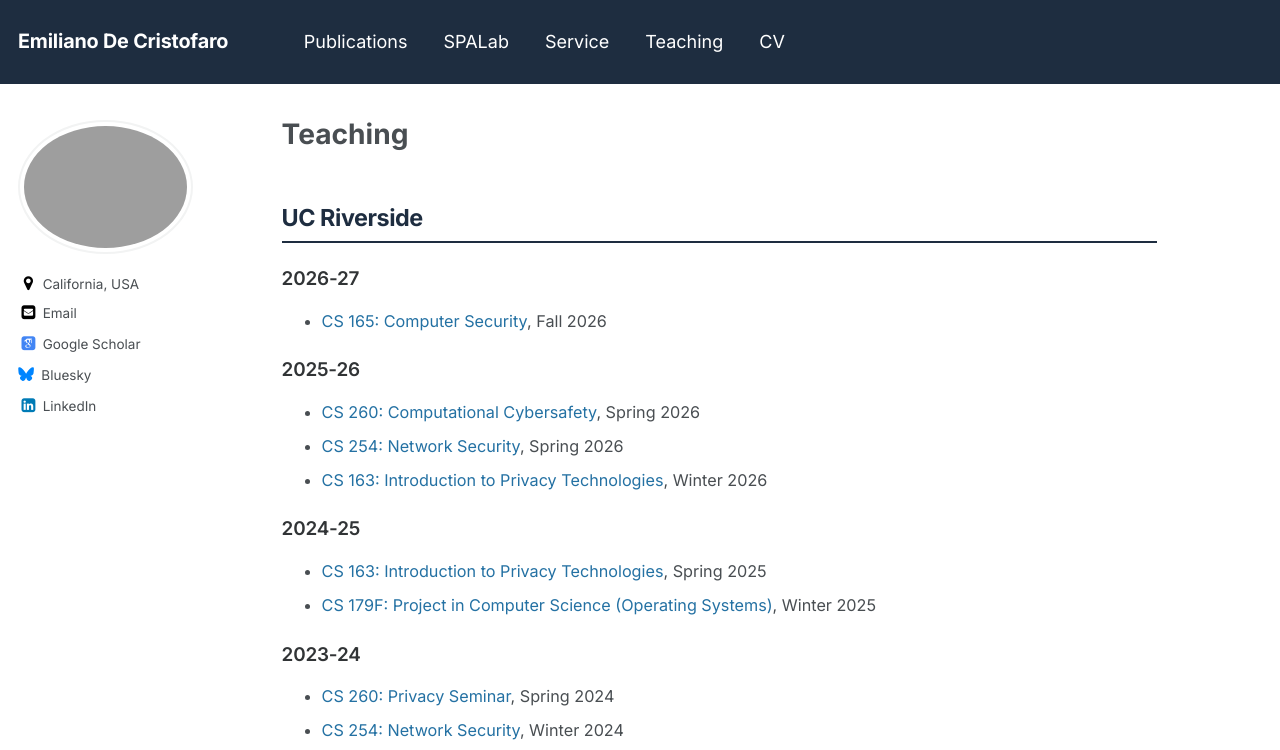
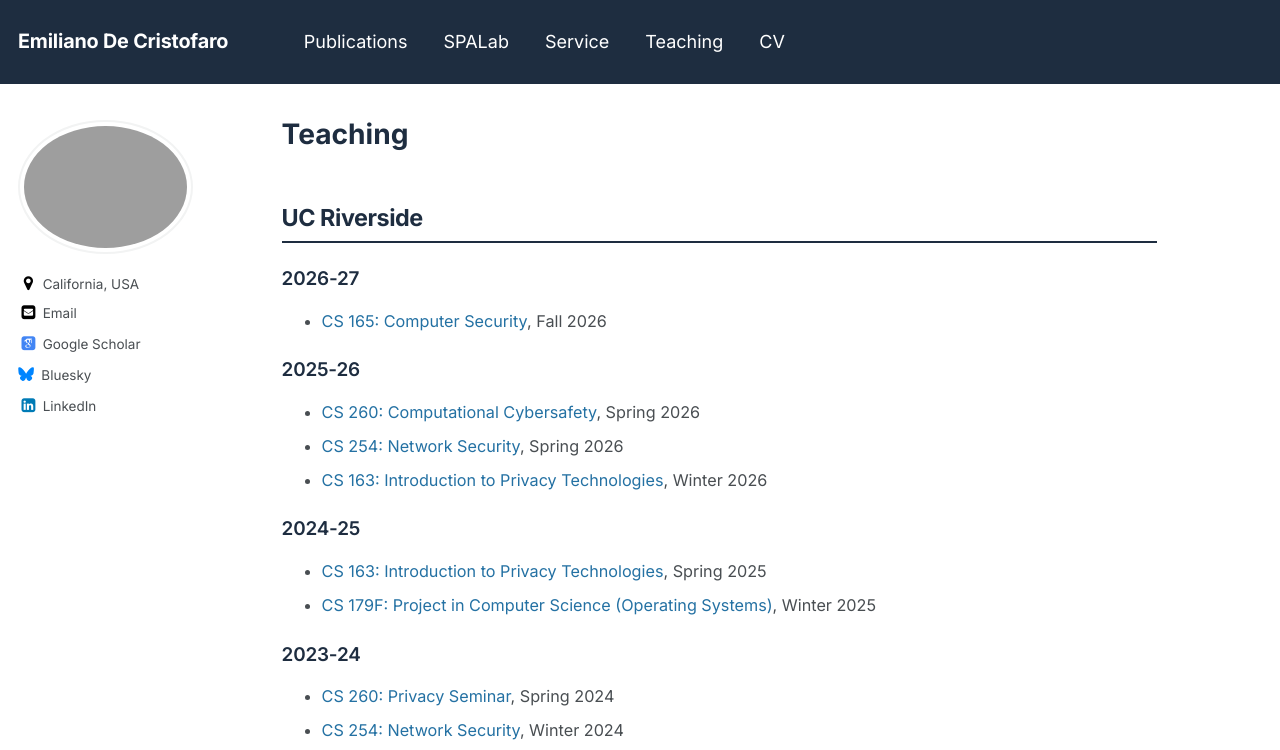
Before and after one commit to emidec/emidec.github.io, a Jekyll site: the page built from _pages/teaching.md, in a window 1280 px wide. Shown: the top 750 px of the page. Built offline with Jekyll 4.4.1, drawn with Linux system fonts in a browser that asks for light colours; some web fonts are replaced; a script bundle is joined from its source files by our own code; library files that are not in the unit come from our copies.

Commit message:
Navy page titles and subheadings

```diff
--- a/_sass/_page.scss
+++ b/_sass/_page.scss
@@ -37,6 +37,7 @@
 .page__title {
   margin-top: 0;
   line-height: 1;
+  color: #1e2d40;
 
   & + .page__meta {
     margin-top: -0.5em;
@@ -61,7 +62,7 @@
   }
 
   h3 {
-    color: $darker-gray;
+    color: #1e2d40;
     margin-top: 1.3em;
     font-size: 1.05em;
     font-weight: 600;
```
